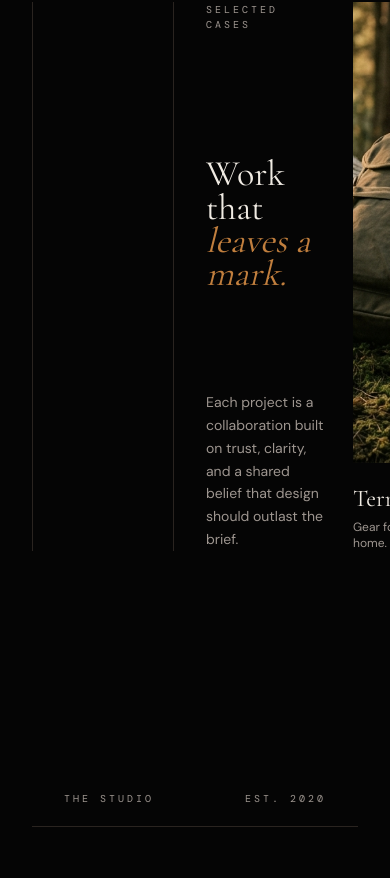
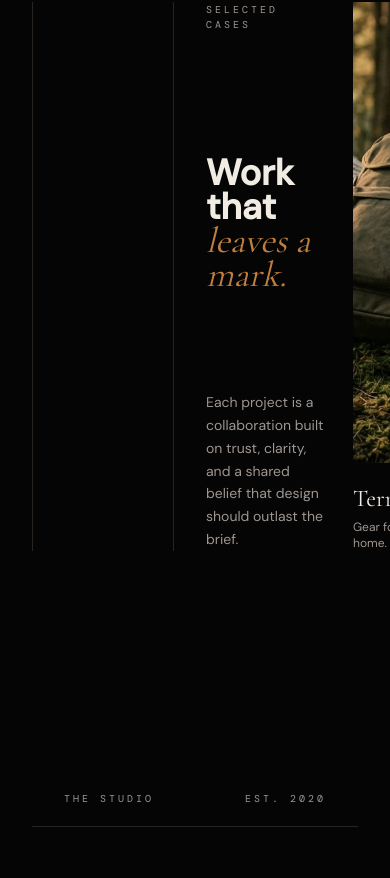
Before and after one commit to HaythamSaba/kova-studio, a Next.js app: page / in a window 390 px wide. Shown: the part 1986-2864 px from the top of the page. Built offline with nearby package versions, Linux system fonts and the light colour scheme; a web font is replaced by a local one.

Commit message:
fix(ui): chaning font family and weight in section title

```diff
--- a/components/ui/SectionTitle.tsx
+++ b/components/ui/SectionTitle.tsx
@@ -30,7 +30,7 @@ export default function SectionTitle({
       viewport={{ once: true, amount: 0.3 }}
       transition={{ duration: 1, ease: EXPO_OUT }}
       style={style}
-      className={`font-serif text-[clamp(36px,4.5vw,72px)] leading-[0.92] text-text ${className}`}
+      className={`font-sans text-[clamp(36px,4.5vw,72px)] leading-[0.92] font-bold text-text ${className}`}
     >
       {Left.map((item, i) => (
         <span key={i}>
@@ -39,7 +39,7 @@ export default function SectionTitle({
         </span>
       ))}
       <br />
-      <em className="text-accent">{ColoredMiddle}</em>
+      <em className="font-serif text-accent font-normal">{ColoredMiddle}</em>
       <br />
       {Right}
     </MotionTag>
```
